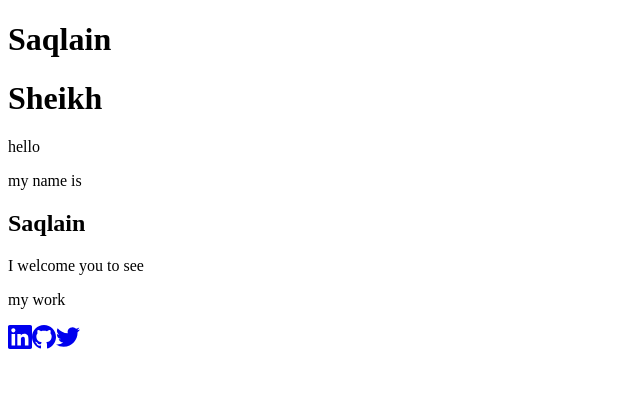
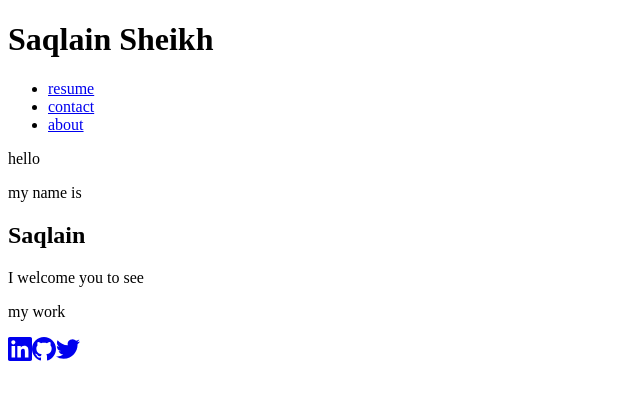
Before and after one commit to strangersaqlain/saqlain-1, a React (Create React App) app: page / in a window 1280 px wide. Shown: the top 400 px of the page, without its empty margins (0-640 px from the left). Built offline with nearby package versions, Linux system fonts and the light colour scheme; the HTML template or start-up script is replaced by a standard one; a web font is replaced by a local one.

Commit message:
Update Header with correct layout and navigation
cgen-9ba353570ac64911a5b2b39e99e2eac8

```diff
--- a/src/components/Header.jsx
+++ b/src/components/Header.jsx
@@ -4,11 +4,23 @@ const Header = () => {
   return (
     <header className="header">
       <div className="container">
-        <div className="header-content justify-start">
+        <div className="header-content">
           <div className="logo">
-            <h1 className="logo-text">Saqlain</h1>
-            <h1 className="logo-text">Sheikh</h1>
+            <h1 className="logo-text font-cormorant font-bold text-white">Saqlain Sheikh</h1>
           </div>
+          <nav className="nav">
+            <ul className="nav-list">
+              <li className="nav-item">
+                <a href="#resume" className="nav-link font-prata">resume</a>
+              </li>
+              <li className="nav-item">
+                <a href="#contact" className="nav-link font-prata">contact</a>
+              </li>
+              <li className="nav-item">
+                <a href="#about" className="nav-link font-prata">about</a>
+              </li>
+            </ul>
+          </nav>
         </div>
       </div>
     </header>
```
